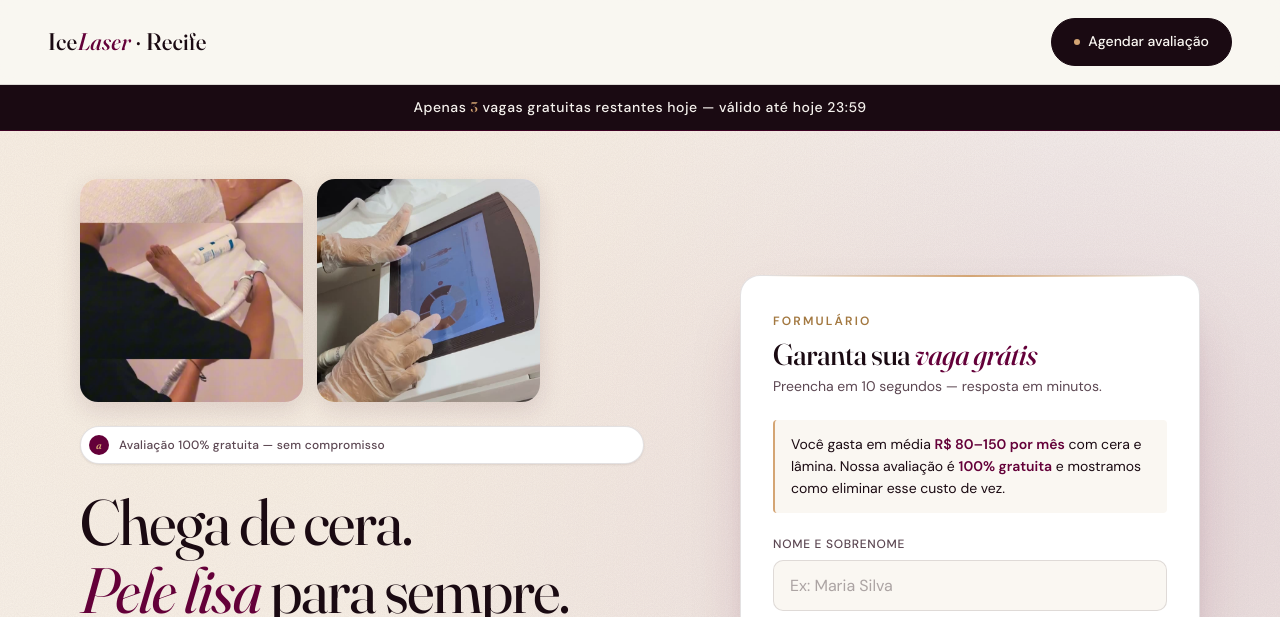
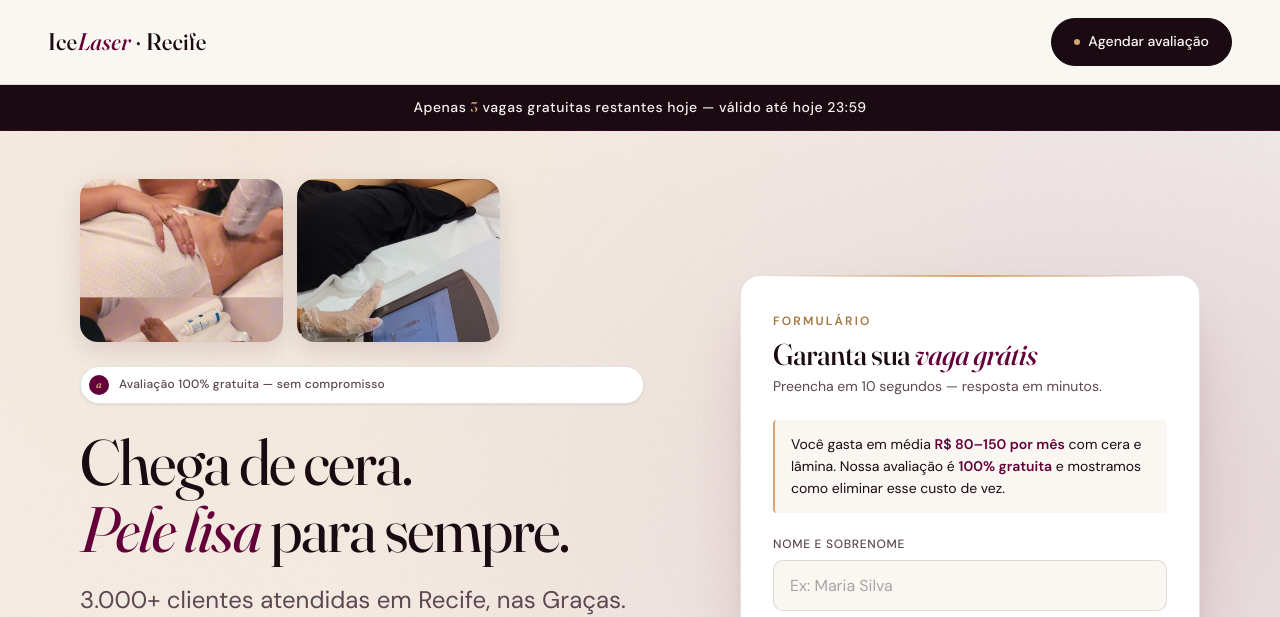
Before and after one commit to thclaude33/icelaser-landing, a website: page index.html in a window 1280 px wide. Shown: the top 617 px of the page. Drawn offline with Linux system fonts and the light colour scheme; no server answers.

Commit message:
fix(hero): address Vercel Agent Review — aspect 5/4 + object-position center top
Agent Review (PR #45) flagged hero photos aspect-ratio 1/1 vs intrinsic 4/5
as causing crop on screens ≥880px.

Compromise solution (option C, user-approved):
- aspect-ratio 5/4 (slight landscape) + max-width 420px on desktop
  → height ~170px (smaller than 1/1 was), CTA stays above-the-fold
- object-position: center top — preserves top of images (where the
  laser/equipment subject is centered), crops bottom edge only
- mobile aspect 5/4 also (was 4/5) — consistent landscape framing

Result: zero loss of important visual content + CTA above-fold.

```diff
--- a/index.html
+++ b/index.html
@@ -703,7 +703,7 @@
     }
     .hero-photo {
       margin: 0;
-      aspect-ratio: 4 / 5;
+      aspect-ratio: 5 / 4;
       border-radius: 14px;
       overflow: hidden;
       box-shadow: 0 8px 24px rgba(60, 0, 33, 0.12);
@@ -713,6 +713,7 @@
       width: 100%;
       height: 100%;
       object-fit: cover;
+      object-position: center top;
       display: block;
     }
     .hero > * { position: relative; z-index: 2; }
@@ -1620,8 +1621,8 @@
         column-gap: 72px;
         align-items: start;
       }
-      .hero-photos { max-width: 460px; gap: 14px; margin-bottom: 24px; }
-      .hero-photo { aspect-ratio: 1 / 1; border-radius: 18px; }
+      .hero-photos { max-width: 420px; gap: 14px; margin-bottom: 24px; }
+      .hero-photo { aspect-ratio: 5 / 4; border-radius: 18px; }
 
       .hero h1.display {
         font-size: clamp(40px, 5vw, 72px);
```
